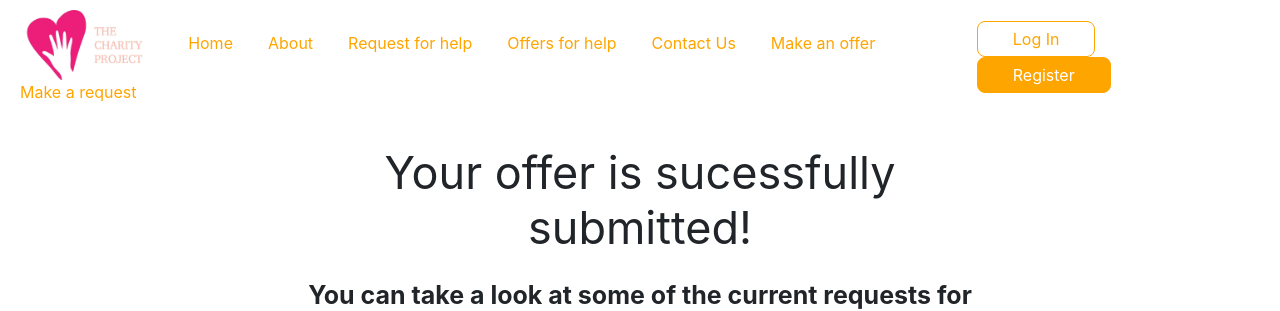
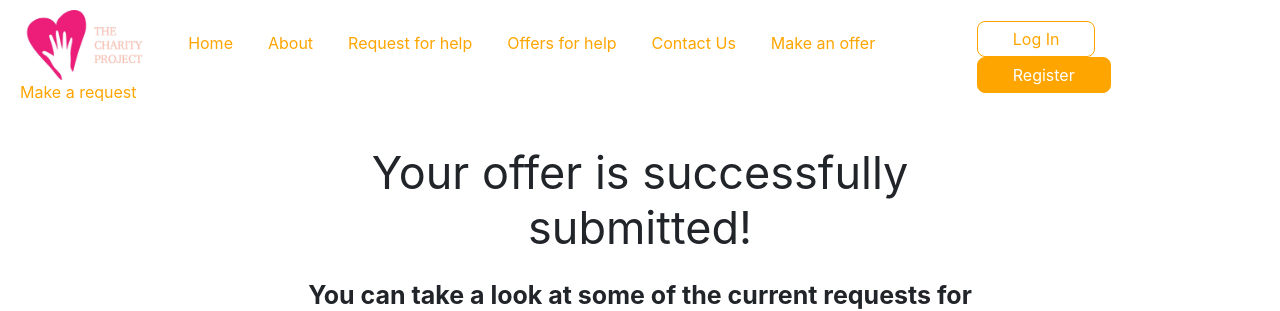
Before and after one commit to ameliayamato/BT3103-Project, a Vue app in the folder project/: page /offer-made in a window 1280 px wide. Shown: the top 311 px of the page. Built offline with nearby package versions, Linux system fonts and the light colour scheme; no server answers; the database is empty.

Commit message:
Update SubmissionPage2.vue

```diff
--- a/project/src/views/SubmissionPage2.vue
+++ b/project/src/views/SubmissionPage2.vue
@@ -18,7 +18,7 @@ export default {
     },
     data: function() {
         return {
-            message1: 'Your offer is sucessfully submitted!',
+            message1: 'Your offer is successfully submitted!',
             message2: 'You can take a look at some of the current requests for help',
         }
     }
```
